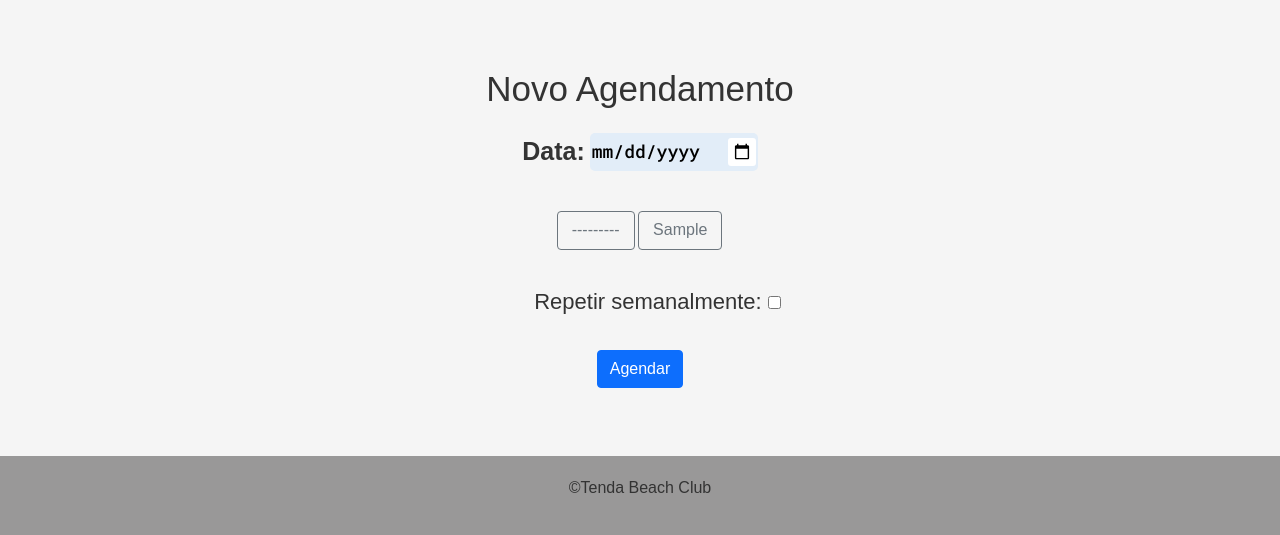
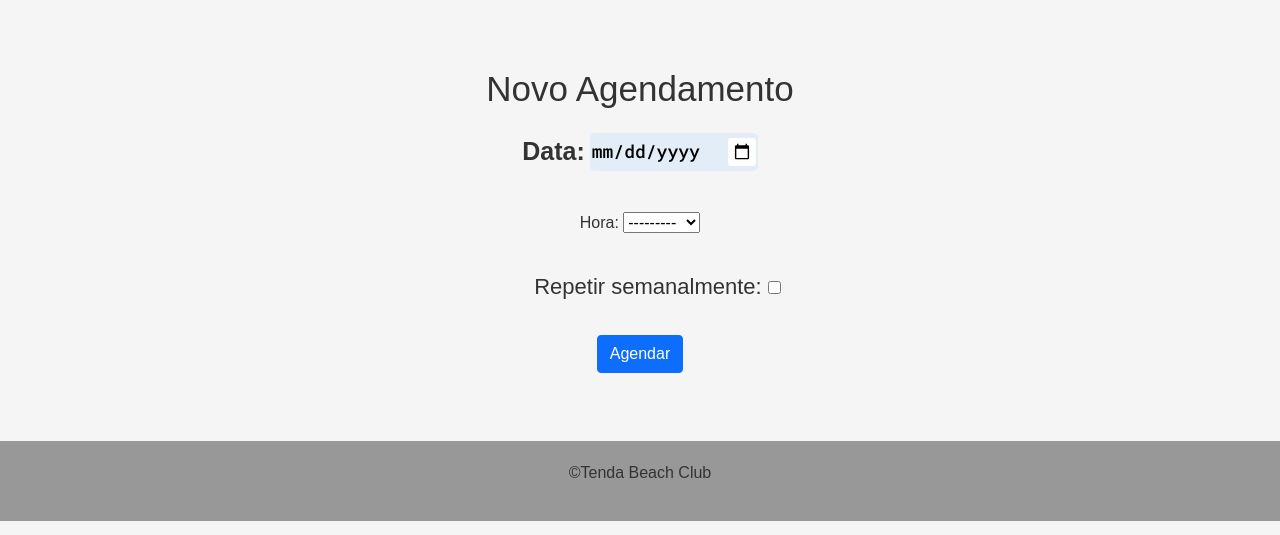
Before and after one commit to Lucas-Espindola-dev/tenda_fitness, a Django app: page /appointments/new/ in a window 1280 px wide. Shown: the part 50-585 px from the top of the page. Run offline with Django 5.2, Linux system fonts and the light colour scheme; a user stored in the database is signed in; tables that the repository leaves empty hold one stand-in row (values such as "Sample post").

Commit message:
Rearregnging the time form

```diff
--- a/schedules/templates/schedules/new_appointment.html
+++ b/schedules/templates/schedules/new_appointment.html
@@ -12,12 +12,10 @@
                 <label for="id_day">Data:</label>
                 {{ form.day }}
             </div>
-            {% for time in form.time %}
-            <div class="btn-group" role="group" aria-label="Basic checkbox toggle button group">
-                <input type="checkbox" class="btn-check" id="btncheck1" autocomplete="off">
-                <label class="btn btn-outline-secondary" for="btncheck1">{{ time }}</label>
+            <div class="form_time">
+                <label>Hora:</label>
+                {{ form.time }}
             </div>
-            {% endfor %}
             <div class="form_repeat">
                 <label for="id_repeat">Repetir semanalmente:
                 {{ form.repeat }}
```
